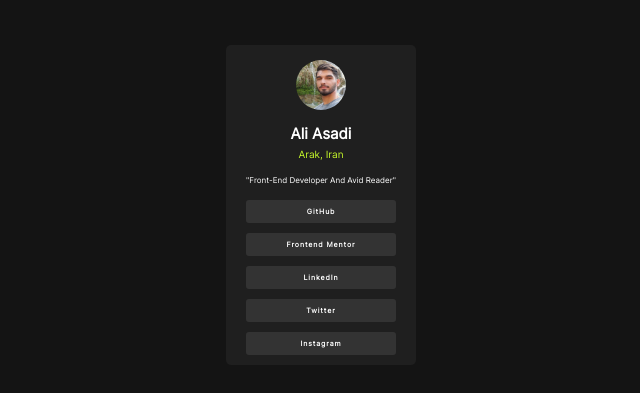
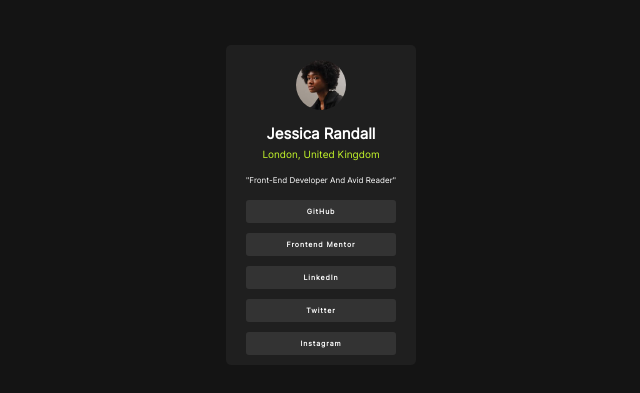
Before and after one commit to Imaliasadi/frontend-mentory, a plain HTML site: page social media/index.html in a window 1280 px wide. Shown: the part 203-596 px from the top of the page, without its empty margins (319-959 px from the left). Drawn offline with Linux system fonts and the light colour scheme.

Commit message:
made it like the real one

```diff
--- a/social media/index.html
+++ b/social media/index.html
@@ -1,18 +1,18 @@
 <!DOCTYPE html>
 <html lang="en">
   <head>
-  <meta charset="UTF-8">
-  <meta name="viewport" content="width=device-width, initial-scale=1.0">
+    <meta charset="UTF-8" />
+    <meta name="viewport" content="width=device-width, initial-scale=1.0" />
     <title>Frontend Mentor | Social links profile</title>
-  <link rel="stylesheet" href="/social media/style.css">
+    <link rel="stylesheet" href="/social media/style.css" />
   </head>
   <body>
     <section class="profile">
       <div class="profile--header">
         <header>
-          <img class="profile--img" src="/social media/img/khom.jpg" alt="">
-          <h1 class="profile--heading">Ali Asadi</h1>
-          <p class="loc">Arak, Iran</p>
+          <img class="profile--img" src="/social media/img/avatar-jessica.jpeg" alt="" />
+          <h1 class="profile--heading">Jessica Randall</h1>
+          <p class="loc">London, United Kingdom</p>
           <p class="des">"Front-End Developer And Avid Reader"</p>
         </header>
       </div>
```
Also changed, not shown: social media/img/avatar-jessica.jpeg (added). Lines whose indentation alone changed are shown as unchanged.
